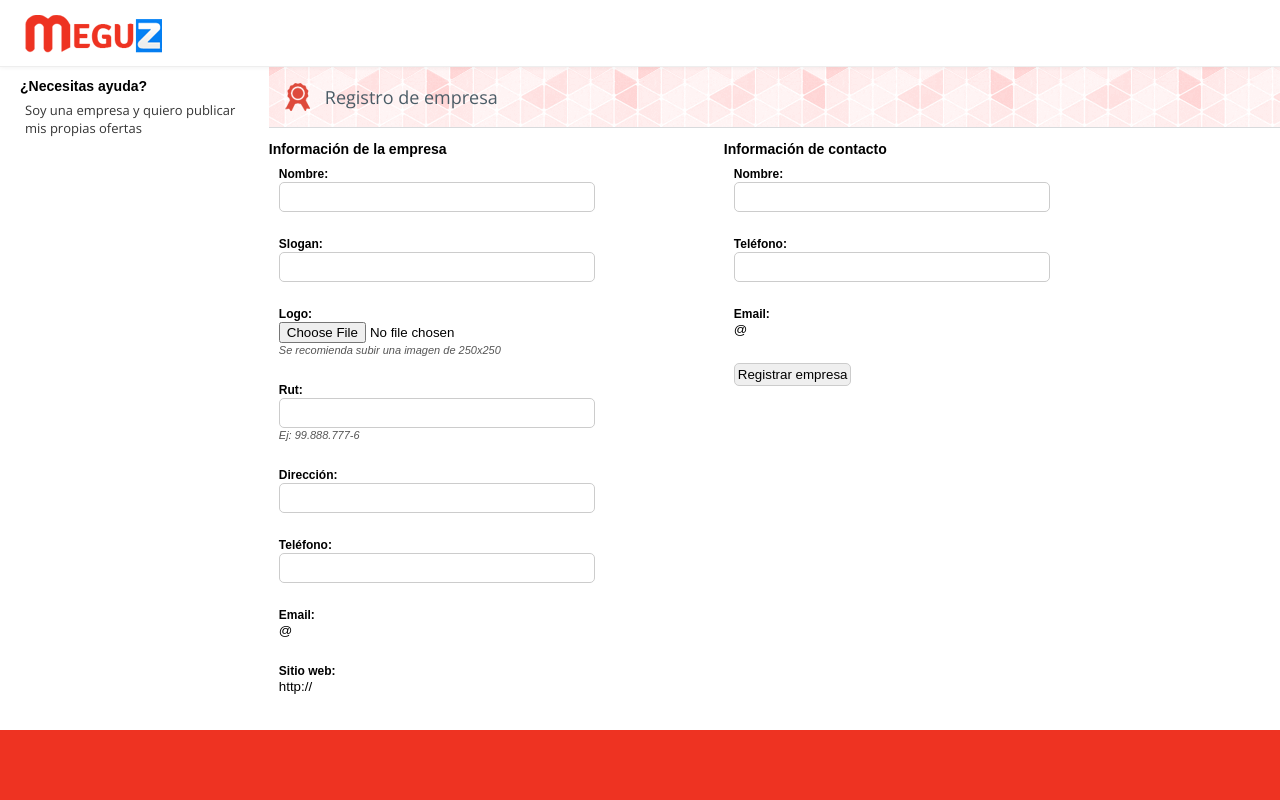
After one commit to stochastic-ltda/meguz.com, a Django app: page /empresa/registro/ in a window 1280 px wide. The commit adds this page. Run offline with Django 3.2, Linux system fonts and the light colour scheme; parts of the project's set-up code (start-up, migrations or seed data) failed here and were passed over.

Commit message:
se completa proceso de registro de nueva empresa

```diff
--- a/meguz/main/forms.py
+++ b/meguz/main/forms.py
@@ -1,11 +1,16 @@
 from django import forms
 from validators import validate_unique_name
 
+# change form view to a manually print
 class CompanyContactForm(forms.Form):
 	name 			= forms.CharField(max_length=200,label='Nombre',validators=[validate_unique_name])
+	slogan 			= forms.CharField(max_length=200, required=False)
 	logo 			= forms.ImageField(help_text='Se recomienda subir una imagen de 250x250')
 	rut 			= forms.CharField(max_length=25,help_text='Ej: 99.888.777-6')
-	website 		= forms.URLField(max_length=200,initial='http://')
+	address 		= forms.CharField(max_length=200, required=False)
+	phone 			= forms.CharField(max_length=40, required=False)
+	email 			= forms.EmailField(max_length=75,initial='@', required=False)
+	website 		= forms.URLField(max_length=200,initial='http://', required=False)
 	contact_name 	= forms.CharField(max_length=40)
 	contact_phone 	= forms.CharField(max_length=40)
 	contact_email 	= forms.EmailField(max_length=75,initial='@')
--- a/meguz/main/views.py
+++ b/meguz/main/views.py
@@ -3,8 +3,12 @@ from django.template import RequestContext
 from django.http import HttpResponseRedirect
 from django.template.defaultfilters import slugify
 
-from main.models import Company, Offer
+from main.models import Company#, Offer
 from main.forms import CompanyContactForm
+
+from django.core.mail import EmailMultiAlternatives
+from django.template.loader import get_template
+from django.template import Context
 
 import Image
 
@@ -13,32 +17,54 @@ def Home(request):
 	context = {'companies': companies}
 	return render_to_response('home.html', context, context_instance=RequestContext(request))
 
-def SpecificOffer(request, company_slug, offer_slug):
-	company = Company.objects.get(slug=company_slug)
-	offer = Offer.objects.get(slug=offer_slug)
-	context = {'offer': offer, 'company':company}
-	return render_to_response('offer.html', context, context_instance=RequestContext(request))
+def CompanyList(request):
+	companies = Company.objects.all()
+	context = {'companies':companies}
+	return render_to_response('company/list.html', context, context_instance=RequestContext(request))
 
 def CompanyContact(request):
+	import string, random
+
 	if request.method == 'POST':
 		form = CompanyContactForm(request.POST, request.FILES)
 
 		if(form.is_valid()):
+			company = Company(**form.cleaned_data)
 
-			# generate slug
+			# set slug
 			slug = slugify(request.POST['name'])
+			company.slug = slug
 
-			# create object and save
-			c = Company(name=request.POST['name'],slug=slug,logo=request.FILES['logo'],rut=request.POST['rut'],website=request.POST['website'],contact_name=request.POST['contact_name'],contact_phone=request.POST['contact_phone'],contact_email=request.POST['contact_email'])
-			c.save()
+			# set randomin password
+			chars = string.ascii_uppercase + string.digits + string.ascii_lowercase
+			company.password = ''.join(random.choice(chars) for x in range(15))
+			company.save()
 
-			# redirect to thanks page
+			# send email with login info
+			plaintext = get_template('email/registrook.txt')
+			htmly = get_template('email/registrook.html')
+
+			d = Context({
+				'contact_name':request.POST['contact_name'],
+				'empresa':request.POST['name'],
+				'contact_email':request.POST['contact_email'],
+				'password':company.password,
+				})
+
+			subject, from_email, to = 'Registro de empresa en Meguz.com', 'pqzada@gmail.com', request.POST['contact_email']
+			text_content = plaintext.render(d)
+			html_content = htmly.render(d)
+			msg = EmailMultiAlternatives(subject, text_content, from_email, [to])
+			msg.attach_alternative(html_content, "text/html")
+			msg.send()
+
+			# redirect to 'register ok' page
 			return HttpResponseRedirect('/empresa/registro/ok')
 	else:
 		form = CompanyContactForm()
 
 	context = {'form': form}
-	return render_to_response('company_contact.html', context, context_instance=RequestContext(request))
+	return render_to_response('company/register.html', context, context_instance=RequestContext(request))
 
 def CompanyThanks(request):
-	return render_to_response('company_thanks.html', {}, context_instance=RequestContext(request))
+	return render_to_response('company/registerok.html', {}, context_instance=RequestContext(request))
--- a/meguz/templates/base.html
+++ b/meguz/templates/base.html
@@ -2,7 +2,7 @@
 <html lang="en">
 <head>
 	<meta charset="utf-8">
-	<title>MeguZ - Home</title>
+	<title>Meguz.com</title>
 	<link rel="stylesheet" href="/static/css/style.css"/>
 	<link href='http://fonts.googleapis.com/css?family=Open+Sans' rel='stylesheet' type='text/css'>
 
@@ -14,6 +14,7 @@
 		<div class="logo">
 			<a href="/"><img src="/static/img/logo.png"/></a>
 		</div>
+		<!--
 		<div class="cont_buscador">
 			<div class="cont_buscador_camp">
 				<input name="buscador" type="text" value="">
@@ -21,7 +22,6 @@
 		</div>
 		<div class="contenedor_header_der">
 
-			<span class="boton azul posicion"><a href="/empresa/contacto/">Publica tu desafio Ahora</a></span>
 			<span class="boton_usuario_nav">
 				<a href="#">Eduardo Valdebenito</a>
 				<span class="boton_usuario_nav_boton boton_usuario_nav_boton_conf"></span>
@@ -34,6 +34,7 @@
 			</span>
 
 		</div>
+		-->
 	</header>
 
 	<aside class="contenedor_central_full">
--- /dev/null
+++ b/meguz/templates/company/register.html
@@ -0,0 +1,103 @@
+{% extends 'base.html' %}
+
+{% block extrahead %}
+<link rel="stylesheet" type="text/css" href="/static/css/forms.css">
+{% endblock %}
+
+{% block content %}
+
+<aside class="contenedor_menu_izq">
+
+	<nav class="cont_navegacion">
+		<h3>¿Necesitas ayuda?</h3>
+		<ul>
+			<li><a href="/empresa/registro/">Soy una empresa y quiero publicar mis propias ofertas</a></li>
+		</ul>
+	</nav>
+
+</aside>
+
+<aside class="contenedor_central_content">
+	<div class="cont_titulo_destacado">
+		<h2>Registro de empresa</h2>
+	</div>
+
+	<form id="form_regempresa" class="forms" enctype="multipart/form-data" method="post" action="/empresa/registro/">
+		{% csrf_token %}
+		{{ form.non_field_errors }}
+		<div class="block">
+			<h3>Información de la empresa</h3>
+			<ul>
+				<li>
+					{{ form.name.errors }}
+					<label for="id_name">Nombre:</label>
+					{{ form.name }}
+				</li>
+				<li>
+					{{ form.slogan.errors }}
+					<label for="id_slogan">Slogan:</label>
+					{{ form.slogan }}
+				</li>
+				<li>
+					{{ form.logo.errors }}
+					<label for="id_logo">Logo:</label>
+					{{ form.logo }}
+					<span class="helptext">Se recomienda subir una imagen de 250x250</span>
+				</li>
+				<li>
+					{{ form.rut.errors }}
+					<label for="id_rut">Rut:</label>
+					{{ form.rut }}
+					<span class="helptext">Ej: 99.888.777-6</span>
+				</li>
+				<li>
+					{{ form.address.errors }}
+					<label for="id_address">Dirección:</label>
+					{{ form.address }}
+				</li>
+				<li>
+					{{ form.phone.errors }}
+					<label for="id_phone">Teléfono:</label>
+					{{ form.phone }}
+				</li>
+				<li>
+					{{ form.email.errors }}
+					<label for="id_email">Email:</label>
+					{{ form.email }}
+				</li>
+				<li>
+					{{ form.website.errors }}
+					<label for="id_website">Sitio web:</label>
+					{{ form.website }}
+				</li>
+			</ul>
+		</div>
+
+		<div class="block">
+			<h3>Información de contacto</h3>
+			<ul>
+				<li>
+					{{ form.contact_name.errors }}
+					<label for="id_contact_name">Nombre:</label>
+					{{ form.contact_name }}
+				</li>
+				<li>
+					{{ form.contact_phone.errors }}
+					<label for="id_contact_phone">Teléfono:</label>
+					{{ form.contact_phone }}
+				</li>
+				<li>
+					{{ form.contact_email.errors }}
+					<label for="id_contact_email">Email:</label>
+					{{ form.contact_email }}
+				</li>
+				<li>
+					<input type="submit" value="Registrar empresa">
+				</li>
+			</ul>
+		</div>
+
+	</form>
+	</form>
+</aside>
+{% endblock %}
--- a/meguz/templates/company_thanks.html
+++ /dev/null
@@ -1,6 +0,0 @@
-{% extends 'base.html' %}
-
-{% block content %}
-<p>Tu solicitud ha sido recibida</p>
-<p>Nos pondremos en contacto contigo a la brevedad</p>
-{% endblock %}
--- a/meguz/urls.py
+++ b/meguz/urls.py
@@ -10,6 +10,7 @@ urlpatterns = patterns('',
     url(r'^admin/', include(admin.site.urls)),
     url(r'^$', 'main.views.Home', name='home'),
     url(r'^oferta/(?P<company_slug>.*)/(?P<offer_slug>.*)/$', 'main.views.SpecificOffer', name='offer'),
-    url(r'^empresa/contacto/$', 'main.views.CompanyContact', name='company_contact'),
+    url(r'^empresa/lista/$', 'main.views.CompanyList', name='company_list'),
+    url(r'^empresa/registro/$', 'main.views.CompanyContact', name='company_contact'),
     url(r'^empresa/registro/ok$', 'main.views.CompanyThanks', name='company_thanks'),
 )
--- a/static/css/forms.css
+++ b/static/css/forms.css
@@ -7,7 +7,7 @@
 }
 
 .forms li {
-	line-height: 20px;
+	line-height: 15px;
 	margin-bottom: 5px;
 	padding: 10px;
 }
@@ -20,8 +20,8 @@
 	.forms li input[type=text] {
 		border: 1px solid #CCC;
 		border-radius: 5px;
-		width: 25%;
-		padding: 10px;
+		width: 70%;
+		padding: 5px;
 		font-size: 16px;
 	}
 
@@ -57,3 +57,9 @@
 	margin-bottom: 10px;
 	color: #555;
 }
+
+#form_regempresa .block {
+	width: 45%;
+	float: left;
+	margin-bottom: 20px;
+}
```
Also changed, not shown: meguz/main/admin.py (+6 -6 lines), meguz/main/models.py (+6 -54 lines), meguz/settings.py (+11 -0 lines), meguz/templates/company/list.html (added, +18 -0 lines), meguz/templates/company/registerok.html (added, +24 -0 lines), meguz/templates/company_contact.html (deleted, +0 -18 lines), meguz/templates/email/registrook.html (added, +7 -0 lines), meguz/templates/email/registrook.txt (added, +7 -0 lines), meguz/templates/home.html (+20 -2 lines).
